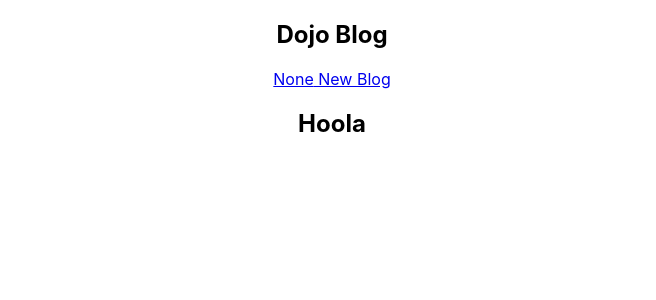
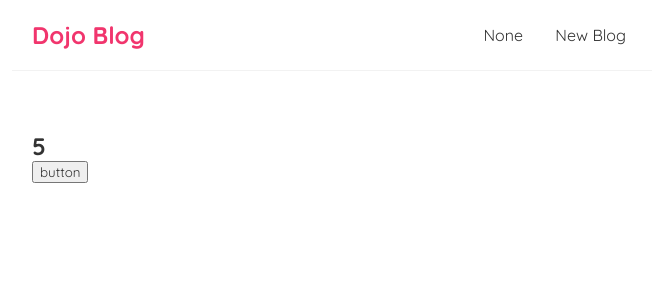
Before and after one commit to joel-js/React, a React (Create React App) app in the folder dojo-blog/: page / in a window 1280 px wide. Shown: the top 300 px of the page, without its empty margins (308-964 px from the left). Built offline with nearby package versions, Linux system fonts and the light colour scheme.

Commit message:
hooks start

```diff
--- a/dojo-blog/src/App.css
+++ /dev/null
@@ -1,38 +0,0 @@
-.App {
-  text-align: center;
-}
-
-.App-logo {
-  height: 40vmin;
-  pointer-events: none;
-}
-
-@media (prefers-reduced-motion: no-preference) {
-  .App-logo {
-    animation: App-logo-spin infinite 20s linear;
-  }
-}
-
-.App-header {
-  background-color: #282c34;
-  min-height: 100vh;
-  display: flex;
-  flex-direction: column;
-  align-items: center;
-  justify-content: center;
-  font-size: calc(10px + 2vmin);
-  color: white;
-}
-
-.App-link {
-  color: #61dafb;
-}
-
-@keyframes App-logo-spin {
-  from {
-    transform: rotate(0deg);
-  }
-  to {
-    transform: rotate(360deg);
-  }
-}
--- a/dojo-blog/src/App.js
+++ b/dojo-blog/src/App.js
@@ -1,12 +1,15 @@
-import './App.css';
+
 import Navbar from './Navbar';
 import Home from './Home';
 function App() {
+
 	const txt   = "welcome";
   	const likes = 50
   // const likes = {name:"jj"}
   // const likes = true
   // the above lines cause error, as objects and boolean cannot be printed but can be accessed
+
+
   return (
    	<div className='App'>
    		<Navbar></Navbar>
--- a/dojo-blog/src/Home.js
+++ b/dojo-blog/src/Home.js
@@ -1,6 +1,19 @@
+import { useState } from "react"
+
 const Home = () => {
+
+
+    const [num, setNum] = useState(5)
+    const handleClick = (event) => {
+        setNum(parseInt(Math.random()*1000))
+		console.log("button clicked "+num+" target: ",event.target);
+	}
+
     return (
-        <h2>Hoola</h2>
+        <div className="home">
+            <h2>{num}</h2>
+            <button onClick={ (event) => handleClick(event) }> button </button>
+        </div>
     );
 }
 
--- a/dojo-blog/src/index.css
+++ b/dojo-blog/src/index.css
@@ -1,13 +1,34 @@
-body {
+@import url('https://fonts.googleapis.com/css2?family=Quicksand:wght@300;400;500;600;700&display=swap');
+
+* {
   margin: 0;
-  font-family: -apple-system, BlinkMacSystemFont, 'Segoe UI', 'Roboto', 'Oxygen',
-    'Ubuntu', 'Cantarell', 'Fira Sans', 'Droid Sans', 'Helvetica Neue',
-    sans-serif;
-  -webkit-font-smoothing: antialiased;
-  -moz-osx-font-smoothing: grayscale;
+  font-family: "Quicksand";
+  color: #333;
 }
-
-code {
-  font-family: source-code-pro, Menlo, Monaco, Consolas, 'Courier New',
-    monospace;
+.navbar {
+  padding: 20px;
+  display: flex;
+  align-items: center;
+  max-width: 600px;
+  margin: 0 auto;
+  border-bottom: 1px solid #f2f2f2;
 }
+.navbar h1 {
+  color: #f1356d;
+}
+.navbar .links {
+  margin-left: auto;
+}
+.navbar a {
+  margin-left: 16px;
+  text-decoration: none;
+  padding: 6px;
+}
+.navbar a:hover {
+  color: #f1356d;
+}
+.content {
+  max-width: 600px;
+  margin: 40px auto;
+  padding: 20px;
+}
```
Lines whose indentation alone changed are shown as unchanged.
